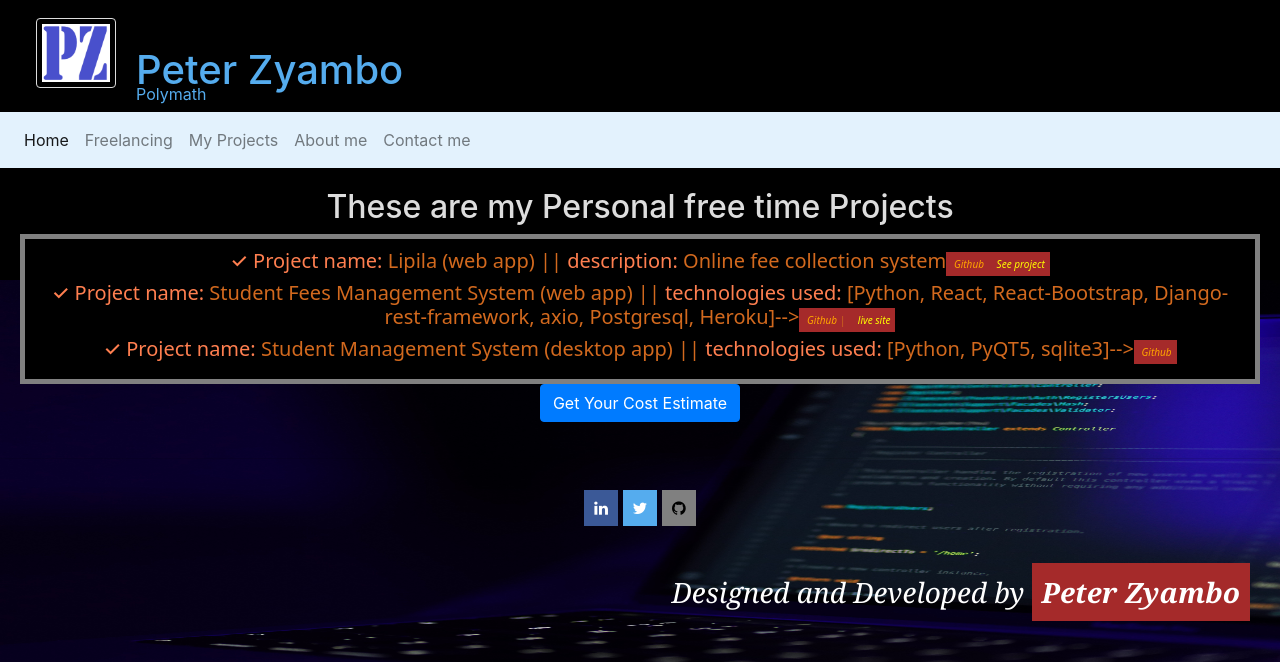
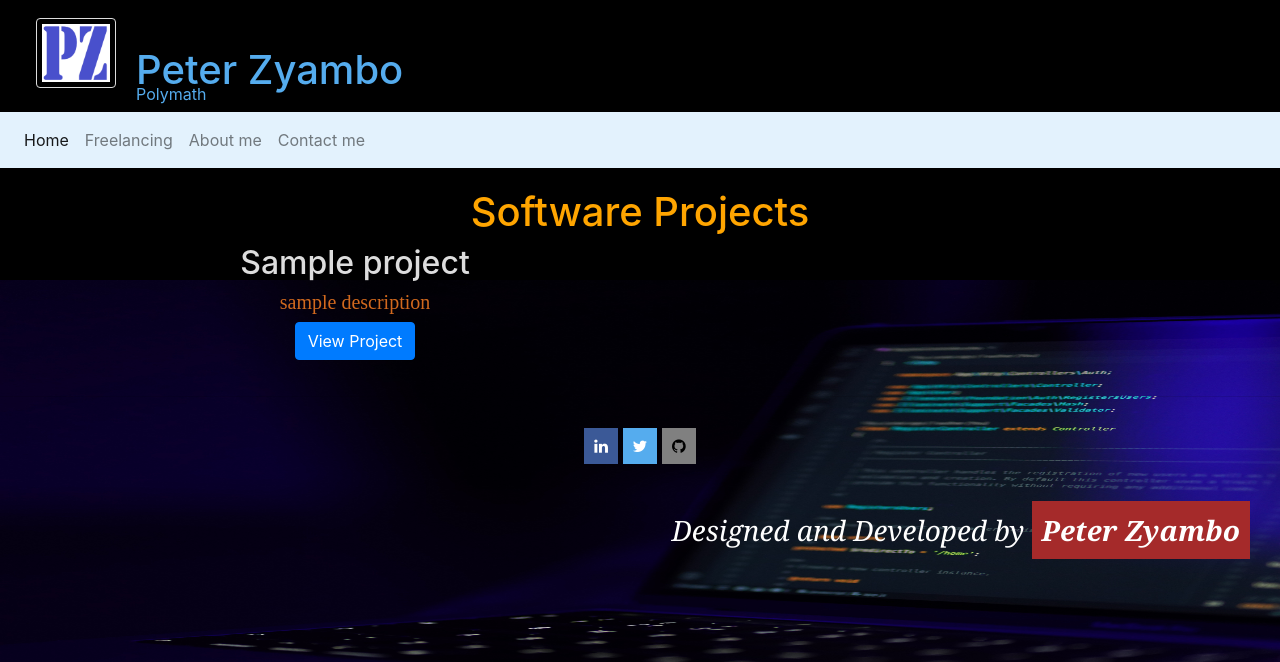
Before and after one commit to sangwani-coder/mysite, a Flask app: page /zyambo/projects/ in a window 1280 px wide. Shown: the top 662 px of the page. Run offline with Flask 3, Linux system fonts and the light colour scheme; some libraries are stand-ins or nearby versions.

Commit message:
update bio info

```diff
--- a/zyambo/static/js/script.js
+++ b/zyambo/static/js/script.js
@@ -1,9 +1,6 @@
 // type bio
 let i = 0;
-const bio = "I specialize in crafting custom software solutions that drive businesses forward.\
-With a deep passion for technology and a keen eye for detail, I have successfully delivered results for clients across various industries.\
-Are you ready to transform your ideas into powerful, user-friendly software solutions? Look no further.\
-Click the Get Your Cost Estimate button to request a free quote.";
+const bio = "My life is a symphony of technology and music, blending code and chords in pursuit of dreams.As a software architect, I weave intricate solutions for businesses, bringing their visions to life with pixel - perfect precision.My passion for technology, fueled by a lifetime dream of teaching music, pushes me to bridge the gap between logic and creativity. In January 2024, I'll embark on a thrilling new chapter as a full-time music teacher, sharing the joy of harmony with budding musicians.";
 
 
 
--- a/zyambo/templates/base.html
+++ b/zyambo/templates/base.html
@@ -59,10 +59,10 @@
                 <li class="nav-item">
                     <a class="nav-link" href="{{url_for('app_views.portfolio')}}">Freelancing</a>
                 </li>
-                <li class="nav-item">
-                    <a class="nav-link" href="{{url_for('app_views.projects')}}">My Projects </a>
+                <!-- <li class="nav-item">
+                    <a class="nav-link" href="{{url_for('app_views.projects')}}">Software Projects </a>
 
-                </li>
+                </li> -->
                 <li class="nav-item">
                     <a class="nav-link" href="{{url_for('app_views.about')}}">About me </a>
 
--- a/zyambo/templates/index.html
+++ b/zyambo/templates/index.html
@@ -8,7 +8,7 @@
 <hr>
 <div class="home-projects">
     <!-- <a href="{{url_for('app_views.projects')}}" class="link-anchor work blink-me">Checkout my projects -></a> -->
-    <a href="{{url_for('app_views.quote')}}" class="btn btn-primary">Get Your Cost Estimate</a>
+    <!-- <a href="{{url_for('app_views.quote')}}" class="btn btn-primary">Get Your Cost Estimate</a> -->
     <a href="{{url_for('app_views.about')}}" class="btn btn-primary">About Me</a>
 </div>
 {% endblock %}
--- a/zyambo/templates/projects.html
+++ b/zyambo/templates/projects.html
@@ -2,13 +2,20 @@
 {% block title%} - Projects{%endblock%}
 {% block content%}
 <div class="terminal">
-    <h2>These are my Personal free time Projects</h2>
-    <div class="projects">
-        <h5 class="bio"><span class="p-name">&#10003; Project name: </span>Lipila (web app) || <span class="p-name">description:</span> Online fee collection system<span class="project_links"> <a href="https://github.com/sangwani-coder/lipila" class="github">Github</a> </span><span class="project_links"> <a href="{{url_for('app_views.lipila')}}" class="live">See project</a> </h5>
-        <h5 class="bio"><span class="p-name">&#10003; Project name: </span>Student Fees Management System (web app) || <span class="p-name">technologies used:</span> [Python, React, React-Bootstrap, Django-rest-framework, axio, Postgresql, Heroku]--><span class="project_links"> <a href="https://github.com/sangwani-coder/portfolio_project" class="github">Github</a> |</span><span class="project_links"> <a href="https://skoolpay-frontend.herokuapp.com/" class="live">live site</a> </span></h5>
-        <h5 class="bio"><span class="p-name">&#10003; Project name: </span>Student Management System (desktop app) || <span class="p-name">technologies used:</span> [Python, PyQT5, sqlite3]--><span class="project_links"> <a href="https://github.com/sangwani-coder/School_management_system" class="github">Github</a> </span></h5>
+    <div class="container projects-page">
+        <h1 style="color: orange">Software Projects</h1>
+        <div class="row">
+            <div class="col-md-6 project-card">
+                <h2>Sample project</h2>
+                <h5>sample description</h5>
+                <a href="#" target="_blank" class="btn btn-primary">View Project</a>
+            </div>
+
+            <div class="col-md-6 project-card">
+            </div>
+
+        </div>
     </div>
-    <a href="{{url_for('app_views.quote')}}" class="btn btn-primary">Get Your Cost Estimate</a>
 </div>
 
 {% endblock%}
--- a/zyambo/views/project.py
+++ b/zyambo/views/project.py
@@ -1,9 +1,13 @@
 """ project view"""
+# if __name__=="__main__":
 from zyambo.views import app_views
-from flask import jsonify, render_template
+from flask import render_template
+# from zyambo.app import Project
 
 @app_views.route("/zyambo/projects/", methods=['GET', 'POST'], strict_slashes=False)
 def projects() -> str:
     """ projects route
     """
+    # models = Project.query.all()  # Fetch data
+    # print(models)
     return render_template('projects.html')
```
